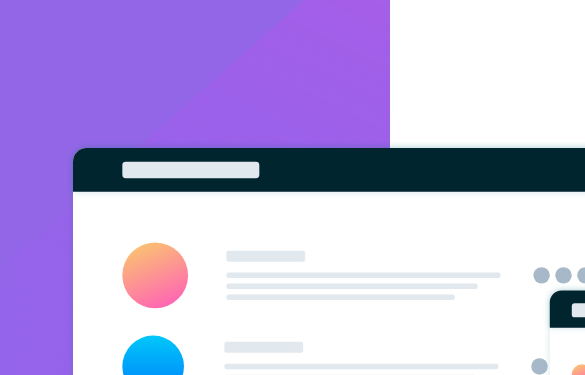
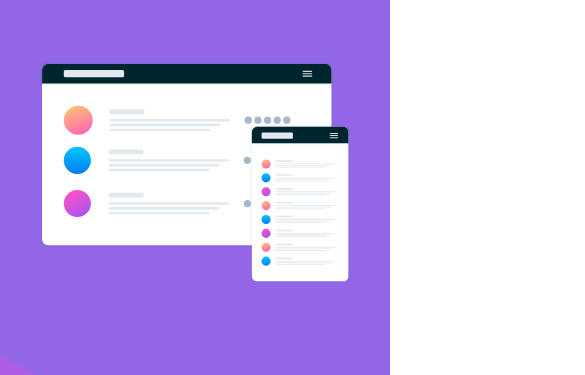
Before and after one commit to BPark44/simple-landing-page, a plain HTML site: page index.html in a window 390 px wide. Shown: the part 107-482 px from the top of the page, 585 px wide, since content can reach past the window. Drawn offline with Linux system fonts and the light colour scheme.

Commit message:
Responsive design

```diff
--- a/styles/styles.scss
+++ b/styles/styles.scss
@@ -16,9 +16,12 @@
     gap: 3rem;
     align-items: center;
     height: 70%;
-    margin: 0 17%;
+    margin: 0 10%;
+    padding-top: 5%;
     .content-grid-left {
-      padding-top: 9rem;
+      img {
+        width: 100%;
+      }
     }
     .content-grid-right {
       color: white;
@@ -48,3 +51,20 @@
     }
   }
 }
+
+@media screen and (max-width: 1200px) {
+  .hero {
+    background-color: rgb(147, 102, 231);
+    background-image: url("../images/bg-mobile.svg");
+    background-size: cover;
+    height: 200vh;
+    .content-grid {
+      display: grid;
+      grid-template-columns: 1fr;
+      gap: 0;
+      height: 50%;
+      .content-grid-left {
+      }
+    }
+  }
+}
```
Also changed, not shown: styles/styles.css, 1 other file.
